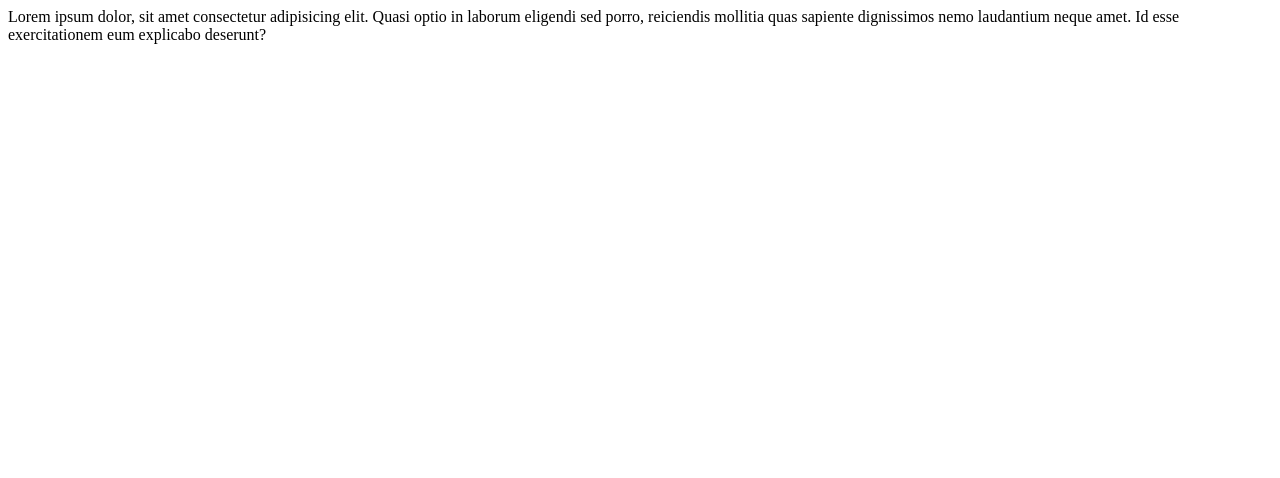
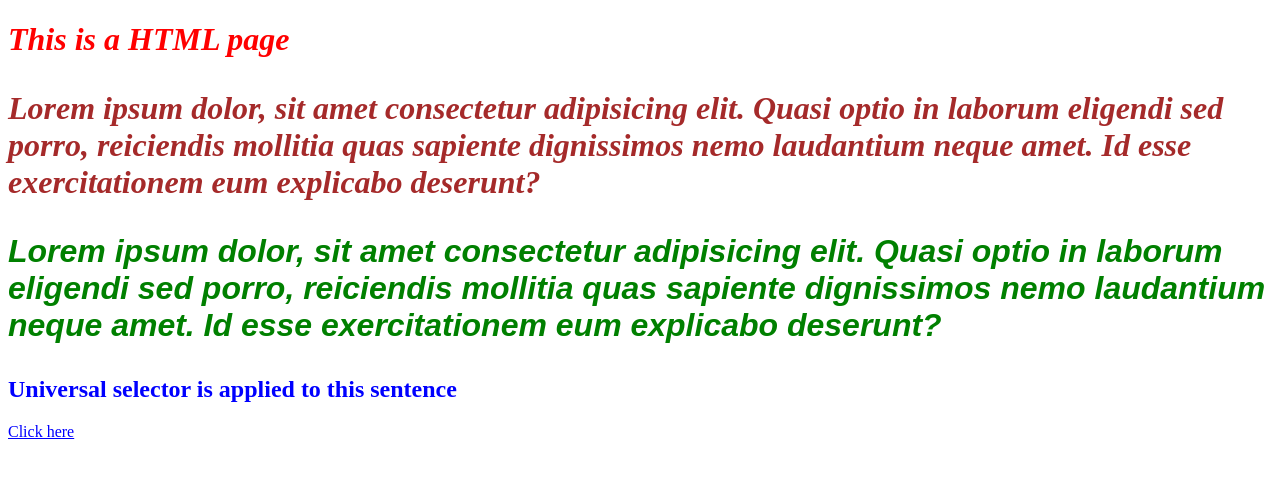
Before and after one commit to Tharaka410/demo-website, a plain HTML site: page index.html in a window 1280 px wide. Drawn offline with Linux system fonts and the light colour scheme.

Commit message:
Update index.html

```diff
--- a/index.html
+++ b/index.html
@@ -4,8 +4,19 @@
     <meta charset="UTF-8">
     <meta name="viewport" content="width=device-width, initial-scale=1.0">
     <title>Document</title>
+	<style>
+	    *{color:blue;}
+		p,h1{ font-style:italic; color:red;}
+		#para{color:brown;}
+		.cla{font-family:Arial, Helvetica, sans-serif;color:green;}
+	</style>
 </head>
 <body>
-    Lorem ipsum dolor, sit amet consectetur adipisicing elit. Quasi optio in laborum eligendi sed porro, reiciendis mollitia quas sapiente dignissimos nemo laudantium neque amet. Id esse exercitationem eum explicabo deserunt?
+    <!---CSS-->
+	<h1>This is a HTML page<h1>
+	<p id="para">Lorem ipsum dolor, sit amet consectetur adipisicing elit. Quasi optio in laborum eligendi sed porro, reiciendis mollitia quas sapiente dignissimos nemo laudantium neque amet. Id esse exercitationem eum explicabo deserunt?</p>
+	<p  class="cla">Lorem ipsum dolor, sit amet consectetur adipisicing elit. Quasi optio in laborum eligendi sed porro, reiciendis mollitia quas sapiente dignissimos nemo laudantium neque amet. Id esse exercitationem eum explicabo deserunt?</p>
+	<h2>Universal selector is applied to this sentence</h2>
+	<a href="demo_lab4.html" target="_blank">Click here</a>
 </body>
 </html>
```
